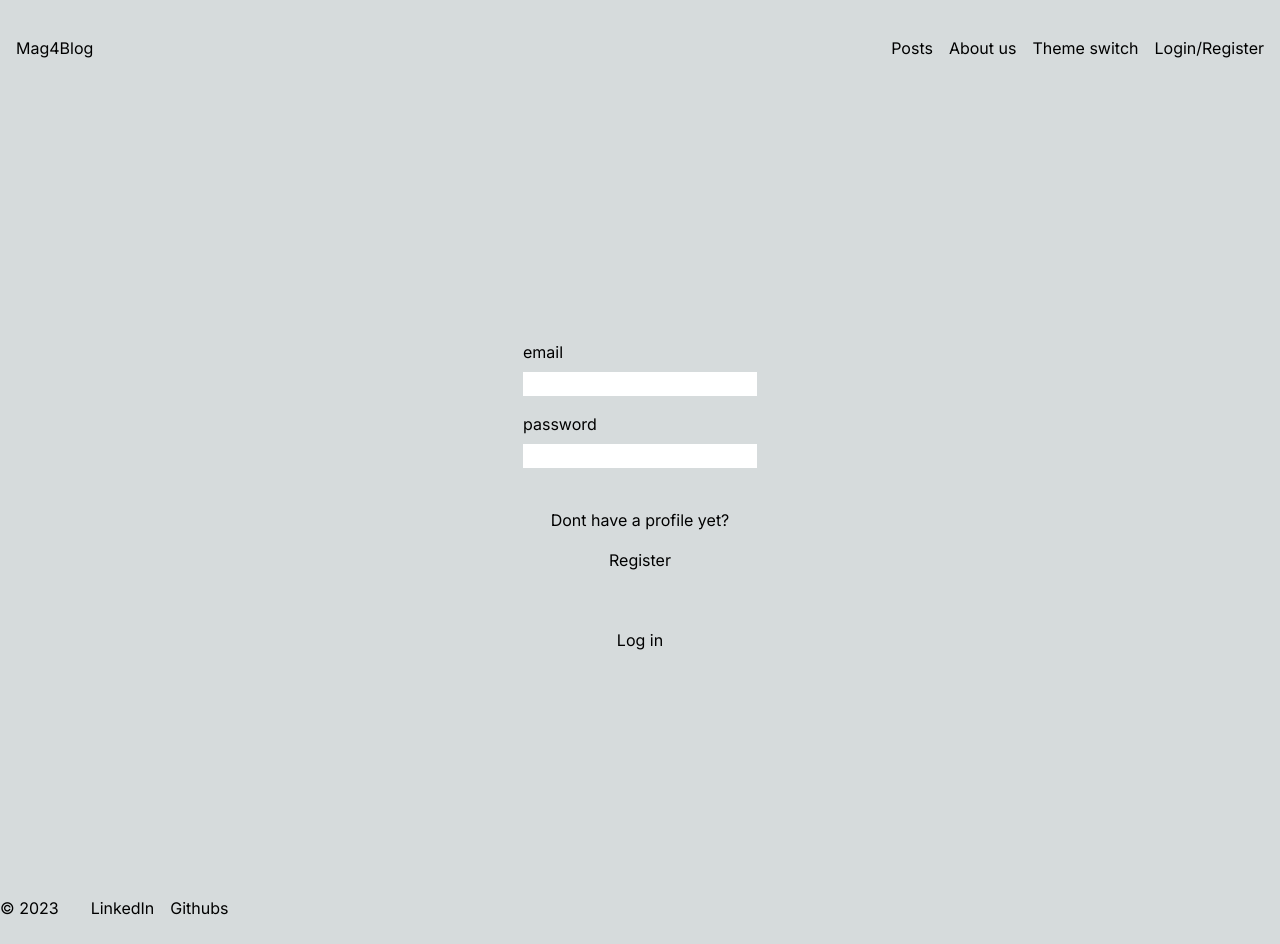
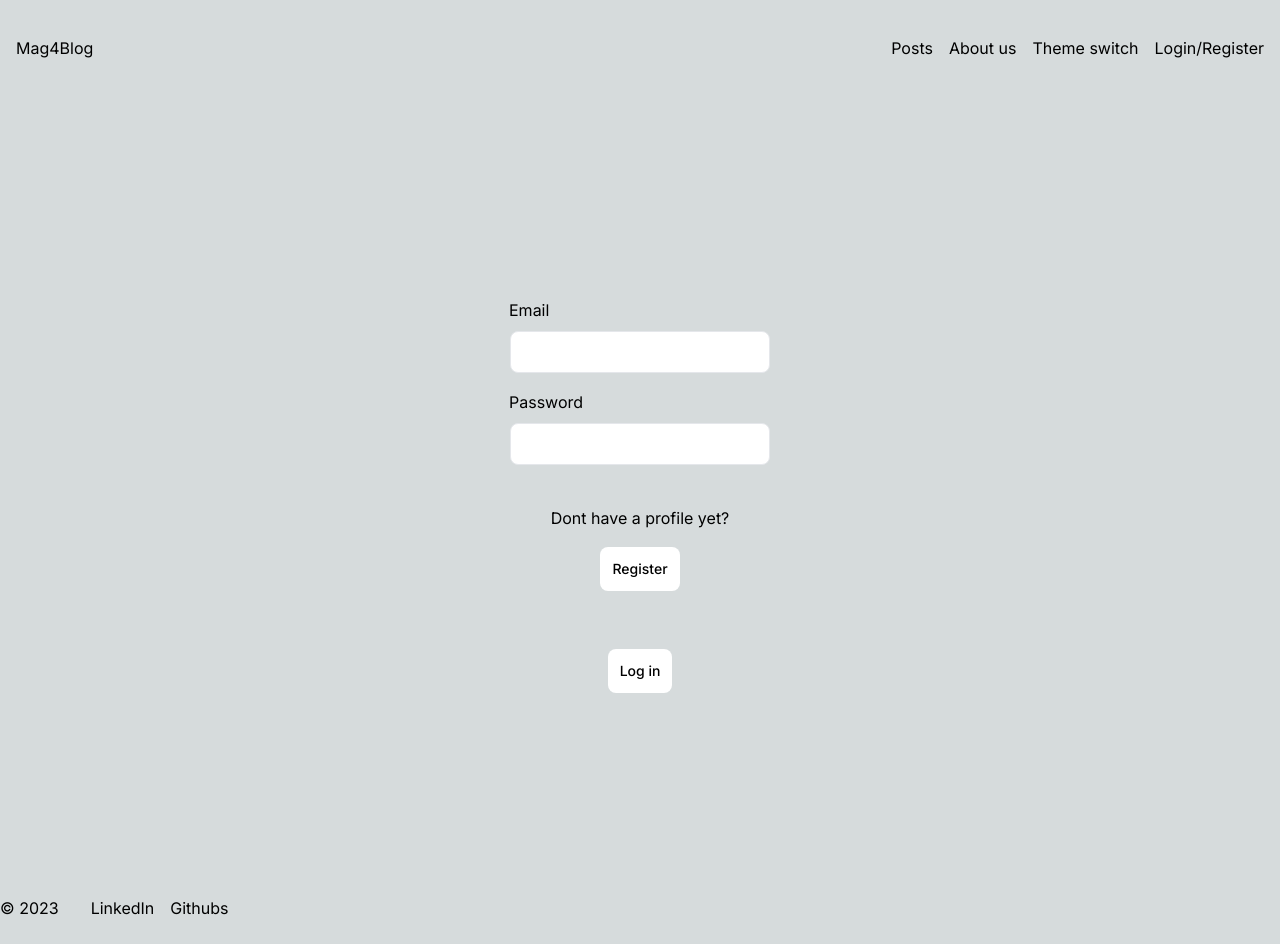
Before and after one commit to g4rv/mag4blog, a Next.js app: page /dashboard/login in a window 1280 px wide. Built offline with nearby package versions, Linux system fonts and the light colour scheme; no server answers.

Commit message:
Custom inputs and buttons

```diff
--- a/src/app/blog/components/AllPosts/index.tsx
+++ b/src/app/blog/components/AllPosts/index.tsx
@@ -7,8 +7,39 @@ const AllPosts = () => {
         <section>
             <h2 className="text-2xl mb-8">All blog posts</h2>
             <div className="flex gap-8">
+                <article className="flex flex-col ">
+                    <div className="relative group overflow-hidden">
+                        <Image
+                            src="/images/about.jpg"
+                            className="mb-8 max-w-[24.0625rem] max-h-[15rem] object-cover group-hover:scale-110 transition-transform"
+                            width={700}
+                            height={700}
+                            alt="UX review presentations"
+                        />
+                    </div>
+                    <div className="flex-1">
+                        <time dateTime="" className="block text-sm text-[#6941C6] mb-3">
+                            Sunday , 1 Jan 2023
+                        </time>
+                        <h2 className="text-2xl font-semibold border-b border-transparent w-fit mb-3 hover:border-white transition-colors">
+                            <Link href="/">UX review presentations</Link>
+                        </h2>
+                        <p className="mb-6 text-[#C0C5D0]">
+                            How do you create compelling presentations that wow your colleagues and
+                            impress your managers?
+                        </p>
+                        <div className="flex gap-2">
+                            <span className="bg-white font-medium py-1 px-2.5 rounded-full text-sm text-[#6941C6]">
+                                Design
+                            </span>
+                            <span className="bg-white font-medium py-1 px-2.5 rounded-full text-sm text-[#3538CD]">
+                                Research
+                            </span>
+                        </div>
+                    </div>
+                </article>
                 <article className="flex flex-col">
-                    <div className="relative  overflow-hidden">
+                    <div className="relative group overflow-hidden">
                         <Image
                             src="/images/about.jpg"
                             className="mb-8 max-w-[24.0625rem] max-h-[15rem] object-cover group-hover:scale-110 transition-transform"
@@ -39,38 +70,7 @@ const AllPosts = () => {
                     </div>
                 </article>
                 <article className="flex flex-col">
-                    <div className="relative  overflow-hidden">
-                        <Image
-                            src="/images/about.jpg"
-                            className="mb-8 max-w-[24.0625rem] max-h-[15rem] object-cover group-hover:scale-110 transition-transform"
-                            width={385}
-                            height={200}
-                            alt="UX review presentations"
-                        />
-                    </div>
-                    <div className="flex-1">
-                        <time dateTime="" className="block text-sm text-[#6941C6] mb-3">
-                            Sunday , 1 Jan 2023
-                        </time>
-                        <h2 className="text-2xl font-semibold border-b border-transparent w-fit mb-3 hover:border-white transition-colors">
-                            <Link href="/">UX review presentations</Link>
-                        </h2>
-                        <p className="mb-6 text-[#C0C5D0]">
-                            How do you create compelling presentations that wow your colleagues and
-                            impress your managers?
-                        </p>
-                        <div className="flex gap-2">
-                            <span className="bg-white font-medium py-1 px-2.5 rounded-full text-sm text-[#6941C6]">
-                                Design
-                            </span>
-                            <span className="bg-white font-medium py-1 px-2.5 rounded-full text-sm text-[#3538CD]">
-                                Research
-                            </span>
-                        </div>
-                    </div>
-                </article>
-                <article className="flex flex-col">
-                    <div className="relative  overflow-hidden">
+                    <div className="relative group overflow-hidden">
                         <Image
                             src="/images/about.jpg"
                             className="mb-8 max-w-[24.0625rem] max-h-[15rem] object-cover group-hover:scale-110 transition-transform"
--- a/src/app/dashboard/(auth)/login/page.tsx
+++ b/src/app/dashboard/(auth)/login/page.tsx
@@ -1,35 +1,51 @@
-'use client'
-import { useSession, signIn } from "next-auth/react";
-import Link from "next/link";
+'use client';
+import { useSession, signIn } from 'next-auth/react';
+import Link from 'next/link';
 
 const LoginPage = () => {
-
-    const session = useSession()
+    const session = useSession();
 
     const handleSubmit = async (e: any) => {
-		e.preventDefault();
+        e.preventDefault();
 
-		const email = e.target[0].value;
-		const password = e.target[1].value;
+        const email = e.target[0].value;
+        const password = e.target[1].value;
 
-		signIn('credentials', { email, password });
-	};
+        signIn('credentials', { email, password });
+    };
     return (
         <main className="h-full flex items-center justify-center">
             {session.status === 'authenticated' && session.data.user?.name}
             <form className="flex flex-col items-center gap-4" onSubmit={handleSubmit}>
                 <label className="flex flex-col gap-2">
-                    <p>email</p>
-                    <input type="email" />
+                    <p>Email</p>
+                    <input
+                        className="w-full max-w-[16.25rem] border py-2 px-4 rounded-lg text-base text-black m-[1px] outline-offset-4 outline-1 outline-white"
+                        type="email"
+                    />
                 </label>
                 <label className="flex flex-col gap-2">
-                    <p>password</p>
-                    <input type="password" />
+                    <p>Password</p>
+                    <input
+                        className="w-full max-w-[16.25rem] border py-2 px-4 rounded-lg text-base text-black m-[1px] outline-offset-4 outline-1 outline-white"
+                        type="password"
+                    />
                 </label>
                 <br />
-                Dont have a profile yet? <Link href='/dashboard/register'>Register</Link>
+                Dont have a profile yet?{' '}
+                <Link
+                    className="p-3 rounded-lg text-center bg-white text-black font-medium text-sm min-w-fit m-[1px] outline-offset-4 outline-1 outline-white hover:bg-slate-300 transition-colors"
+                    href="/dashboard/register"
+                >
+                    Register
+                </Link>
                 <br />
-                <button type="submit">Log in</button>
+                <button
+                    className="p-3 rounded-lg text-center bg-white text-black font-medium text-sm min-w-fit m-[1px] outline-offset-4 outline-1 outline-white hover:bg-slate-300 transition-colors"
+                    type="submit"
+                >
+                    Log in
+                </button>
             </form>
         </main>
     );
--- a/src/app/dashboard/(auth)/register/page.tsx
+++ b/src/app/dashboard/(auth)/register/page.tsx
@@ -5,21 +5,21 @@ const RegisterPage = () => {
 		<main className="h-full flex items-center justify-center">
 			<form className="flex flex-col items-center gap-4">
 				<label className="flex flex-col gap-2">
-					<p>username</p>
-					<input type="email" />
+					<p>Username</p>
+					<input className="w-full max-w-[16.25rem] border py-2 px-4 rounded-lg text-base text-black m-[1px] outline-offset-4 outline-1 outline-white" type="email" />
 				</label>
 				<label className="flex flex-col gap-2">
-					<p>email</p>
-					<input type="email" />
+					<p>Email</p>
+					<input className="w-full max-w-[16.25rem] border py-2 px-4 rounded-lg text-base text-black m-[1px] outline-offset-4 outline-1 outline-white" type="email" />
 				</label>
 				<label className="flex flex-col gap-2">
-					<p>password</p>
-					<input type="password" />
+					<p>Password</p>
+					<input className="w-full max-w-[16.25rem] border py-2 px-4 rounded-lg text-base text-black m-[1px] outline-offset-4 outline-1 outline-white" type="password" />
 				</label>
                 <br />
-                Already have a profile? <Link href='/dashboard/login'>login</Link>
+                Already have a profile? <Link className="p-3 rounded-lg text-center bg-white text-black font-medium text-sm min-w-fit m-[1px] outline-offset-4 outline-1 outline-white hover:bg-slate-300 transition-colors" href='/dashboard/login'>Login</Link>
                 <br />
-				<button type="submit">Log in</button>
+				<button className="p-3 rounded-lg text-center bg-white text-black font-medium text-sm min-w-fit m-[1px] outline-offset-4 outline-1 outline-white hover:bg-slate-300 transition-colors" type="submit">Log in</button>
 			</form>
 		</main>
 	);
--- a/src/app/profile/conponents/CreatePost/index.tsx
+++ b/src/app/profile/conponents/CreatePost/index.tsx
@@ -11,7 +11,7 @@ const CreatePost = () => {
                 encType="multipart/form-data"
             >
                 <div className="">
-                    <span className="text-lg block mb-3 font-semibold">Title</span>
+                    <p className="text-lg mb-3 font-semibold">Title</p>
                     <label className="" htmlFor="postTitle">
                         <input
                             className="w-full border py-2 px-4 rounded-lg text-base text-black m-[1px] outline-offset-4 outline-1 outline-white"
@@ -25,7 +25,7 @@ const CreatePost = () => {
                     </label>
                 </div>
                 <div className="">
-                    <span className="text-lg block mb-3 font-semibold">Photo</span>
+                    <p className="text-lg mb-3 font-semibold">Photo</p>
                     <div className="flex gap-3">
                         <label
                             className="relative block cursor-pointer px-3 py-6 w-full rounded-lg text-center bg-white text-black font-medium text-sm m-[1px] outline-offset-4 outline-1 outline-white before:content-['Select_Photo'] before:absolute before:inset-0 before:m-auto before:text-black before:h-fit hover:bg-slate-300 transition-colors"
@@ -50,7 +50,7 @@ const CreatePost = () => {
                     </div>
                 </div>
                 <label className="" htmlFor="postText">
-                    <span className="text-lg block mb-3 font-semibold">Text</span>
+                    <p className="text-lg mb-3 font-semibold">Text</p>
                     <textarea
                         className="w-full min-h-[12.5rem] border py-2 px-4 rounded-lg text-base text-black m-[1px] outline-offset-4 outline-1 outline-white"
                         id="postText"
@@ -60,7 +60,7 @@ const CreatePost = () => {
                     />
                 </label>
                 <div className="">
-                    <span className="text-lg block mb-3 font-semibold">Tags</span>
+                    <p className="text-lg mb-3 font-semibold">Tags</p>
                     <label className="flex gap-3" htmlFor="postText">
                         <input
                             className="w-full border py-2 px-4 rounded-lg text-base text-black m-[1px] outline-offset-4 outline-1 outline-white"
```
Also changed, not shown: src/app/api/auth/[...nextauth]/route.js (indentation only).
